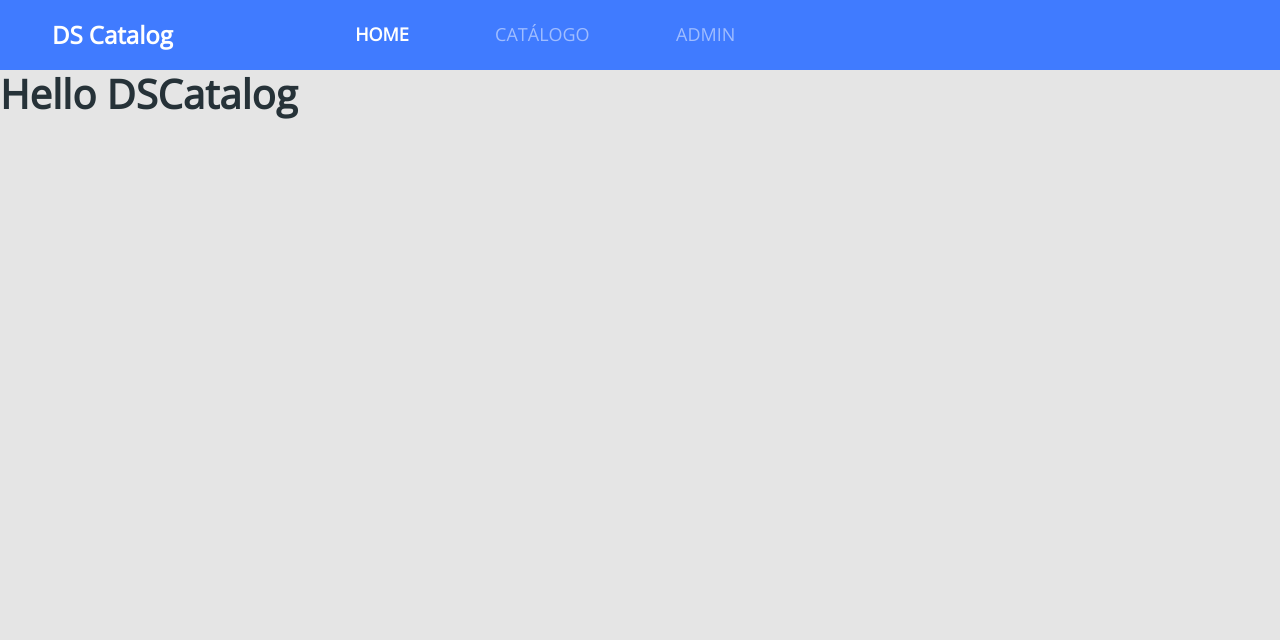
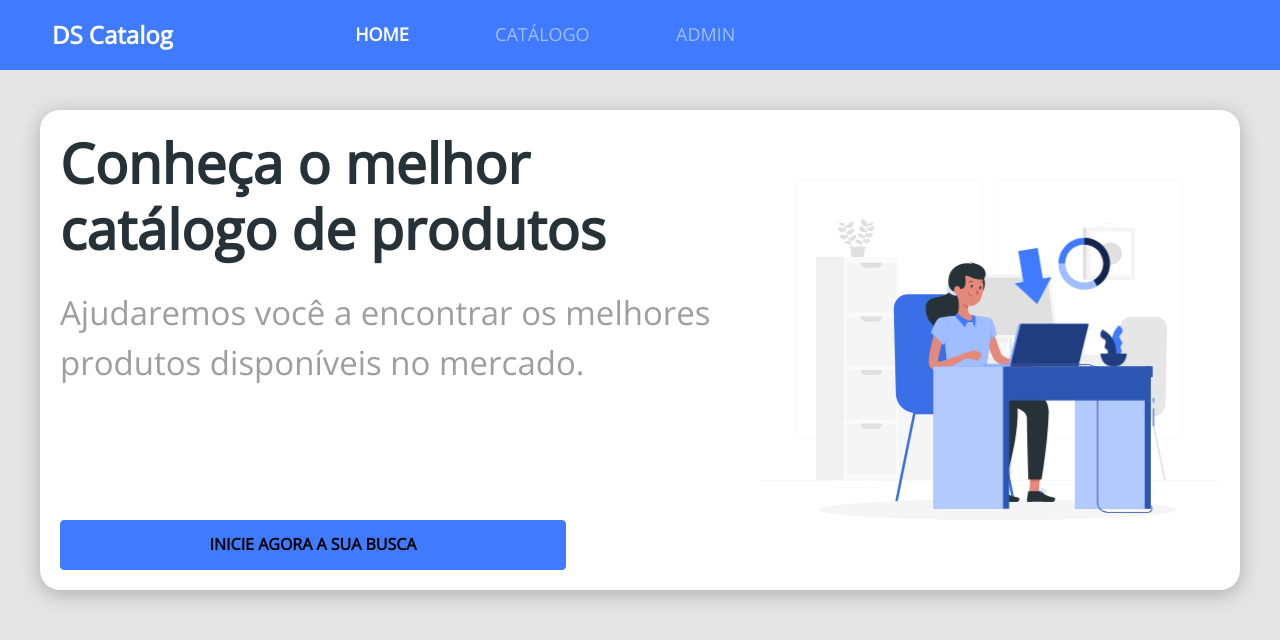
Before and after one commit to LuisPaulo1/dscatalog, a React (Create React App) app in the folder frontend/: page / in a window 1280 px wide. Shown: the top 640 px of the page. Built offline with nearby package versions, Linux system fonts and the light colour scheme.

Commit message:
Home styling

```diff
--- a/frontend/src/App.tsx
+++ b/frontend/src/App.tsx
@@ -1,12 +1,11 @@
-import NavBar from './components/Navbar';
+import Home from './Pages/Home';
 import './assets/styles/custom.scss';
 import './App.css';
 
 function App() {
   return (
     <>
-      <NavBar />
-      <h1>Hello DSCatalog</h1>
+      <Home />
     </>
   )
 }
--- /dev/null
+++ b/frontend/src/Pages/Home/index.tsx
@@ -0,0 +1,31 @@
+import { ReactComponent as MainImage } from 'assets/images/main-image.svg';
+import Navbar from 'components/Navbar';
+import ButtonIcon from 'components/ButtonIcon';
+import './styles.css';
+
+const Home = () => {
+  return (
+    <>
+      <Navbar />
+      <div className="home-container">
+        <div className="home-card">
+          <div className="home-content-container">
+            <div>
+              <h1>Conheça o melhor catálogo de produtos</h1>
+              <p>
+                Ajudaremos você a encontrar os melhores produtos disponíveis no
+                mercado.
+              </p>
+            </div>
+            <ButtonIcon />
+          </div>
+          <div className="home-image-container">
+            <MainImage />
+          </div>
+        </div>
+      </div>
+    </>
+  );
+};
+
+export default Home;
--- /dev/null
+++ b/frontend/src/Pages/Home/styles.css
@@ -0,0 +1,141 @@
+.home-container {
+    padding: 10px;
+    font-size: 20px;
+    text-align: center;
+}
+
+.home-card {
+    display: flex;
+    flex-direction: column-reverse;
+    background-color: #FFF;
+    box-shadow: 0px 4px 20px rgba(0, 0, 0, 0.25);
+    border-radius: 20px;
+}
+
+.home-content-container {
+    display: flex;
+    flex-direction: column;
+    align-items: center;
+    padding: 10px 10px 60px 10px;
+}
+
+.home-content-container h1 {
+    width: 260px;
+    font-size: 1em;
+    margin-bottom: 15px;
+}
+
+.home-content-container p {
+    width: 260px;
+    color: #9E9E9E;
+    font-size: 0.6em;
+    margin-bottom: 30px;
+}
+
+.home-image-container {
+    padding: 50px 15px;
+}
+
+.home-image-container svg {
+    width: 100%;
+    height: auto;
+}
+
+@media(min-width: 576px) {
+    .home-container {
+        padding: 15px;
+        font-size: 40px;
+    }
+    .home-content-container h1 {
+        width: 506px;
+        margin-bottom: 20px;
+    }
+
+    .home-content-container p {
+        width: 506px;
+        margin-bottom: 20px;
+    }
+
+    .home-content-container button {
+        width: 506px;
+    }
+
+    .home-image-container svg {
+        width: 506px;
+    }
+}
+
+@media(min-width: 768px) {
+    .home-image-container {
+        padding: 100px 20px;
+    }
+
+    .home-content-container {
+        padding: 20px 20px 100px 20px;
+    }
+}
+
+@media(min-width: 992px) {
+    .home-container {
+        font-size: 55px;
+        padding: 40px;
+    }
+
+    .home-image-container {
+        padding: 125px 20px;
+    }
+
+    .home-content-container {
+        padding: 20px 20px 150px 20px;
+    }
+
+    .home-content-container h1 {
+        width: 700px;
+        margin-bottom: 26px;
+    }
+
+    .home-content-container p {
+        width: 700px;
+        margin-bottom: 47px;
+    }
+}
+
+@media(min-width: 1200px) {
+    .home-card {
+        flex-direction: row;
+        justify-content: space-around;
+        padding: calc(((85vh - 480px) / 2) -20px) 0;
+    }
+
+    .home-content-container {
+        height: 480px;
+        width: 700px;
+        padding: 20px;
+        align-items: flex-start;
+        text-align: left;
+        align-content: space-between;
+        flex-flow: wrap;
+    }
+
+    .home-image-container {
+        display: flex;
+        align-items: center;
+        padding: 20px;
+    }
+
+    .home-image-container svg {
+        width: 100%;
+    }
+}
+
+@media(min-width: 1366px) {
+    .home-image-container svg {
+        width: 480px;
+    }
+}
+
+@media(min-width: 1400px) {
+    .home-image-container svg {
+        width: 480px;
+    }
+}
--- /dev/null
+++ b/frontend/src/components/ButtonIcon/index.tsx
@@ -0,0 +1,11 @@
+import './styles.css'
+
+const ButtonIcon = () => {
+
+    return (
+        <button className="btn btn-primary btn-icon">
+            <h6>INICIE AGORA A SUA BUSCA</h6>
+        </button>
+    );
+}
+export default ButtonIcon;
--- /dev/null
+++ b/frontend/src/components/ButtonIcon/styles.css
@@ -0,0 +1,3 @@
+.btn-icon {
+    height: 50px;
+}
```
Also changed, not shown: frontend/src/assets/images/main-image.svg (added), frontend/src/components/Navbar/index.tsx (line endings or trailing spaces).
